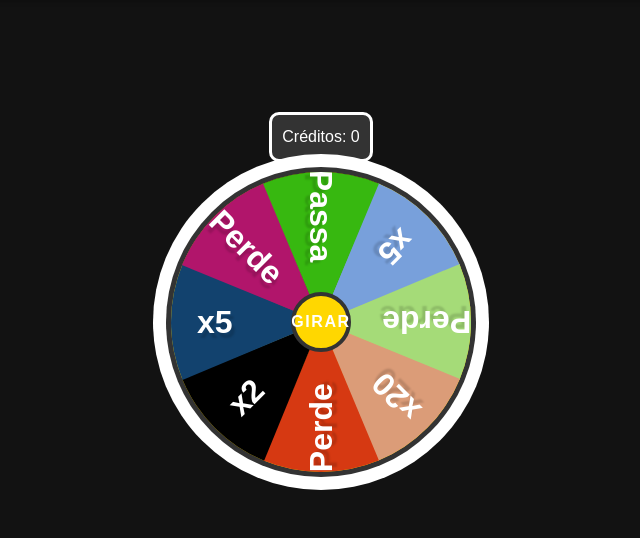
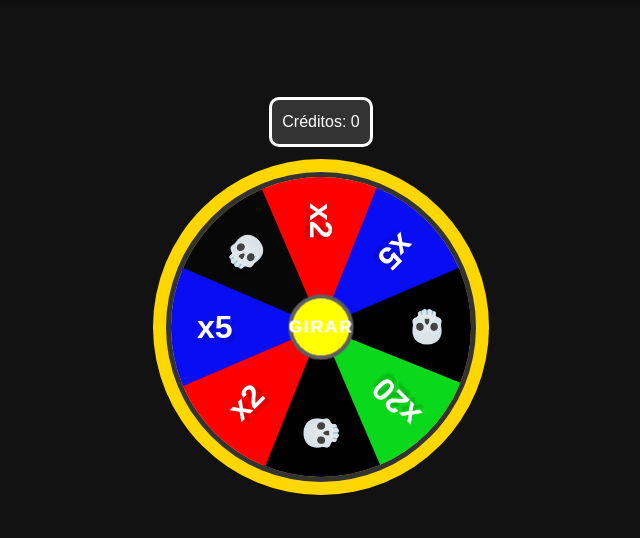
Before and after one commit to santosgv/cassino, a Django app: page /roleta/ in a window 1280 px wide. Shown: the part 180-718 px from the top of the page, without its empty margins (319-959 px from the left). Run offline with Django 5.2, Linux system fonts and the light colour scheme; the visitor is signed in with stand-in values (Sample User, id 1); data comes from the database, SQL or seed files in the repository.

Commit message:
roleta ajustada

```diff
--- a/Core/templates/roleta/index.html
+++ b/Core/templates/roleta/index.html
@@ -17,9 +17,9 @@
                 font-family: Arial, sans-serif;
             }
             .wheel-container {
-    position: relative;
-    width: 300px;
-    height: 300px;
+                position: relative;
+                width: 300px;
+                height: 300px;
 }
 .wheel {
     position: absolute;
@@ -28,11 +28,12 @@
     width: 100%;
     height: 100%;
     background-color: gold;
+    transition: transform 5s ease-out;
     border-radius: 50%;
     overflow: hidden;
     box-shadow: 0 0 0 5px #333,
-    0 0 0 15px #fff,
-    0 0 0 18px #fff;
+    0 0 0 15px gold,
+    0 0 0 18px gold;
 }
 
 .wheel .number{
@@ -42,7 +43,7 @@
     background-color: var(--clr);
     transform-origin: bottom right;
     transform: rotate(calc(45deg * var(--i)));
-    clip-path: polygon(0 0,59% 0, 100% 100%, 0 59%);
+    clip-path: polygon(0 0,60% 0, 100% 100%, 0 60%);
     display: flex;
     justify-content: center;
     align-items: center;
@@ -57,6 +58,7 @@
 .light.active {
     background-color: yellow !important; /* Destaque da luz */
     box-shadow: 0 0 10px yellow;
+
 }
 
 .number span {
@@ -87,9 +89,35 @@
     border: 4px solid #333;
     cursor: pointer;
     user-select: none;
+    animation: pulse 0.7s infinite;
+    animation-direction: alternate;
+   -webkit-animation-name: pulse;
+    animation-name: pulse;
 
 }
 
+
+@-webkit-keyframes pulse {
+  0% {
+    -webkit-transform: scale(1);
+    -webkit-filter: brightness(100%);
+  }
+  100% {
+    -webkit-transform: scale(1.1);
+    -webkit-filter: brightness(200%);
+  }
+}
+
+@keyframes pulse {
+  0% {
+    transform: scale(1);
+    filter: brightness(100%);
+  }
+  100% {
+    transform: scale(1.1);
+    filter: brightness(200%);
+  }
+}
 
 
 
@@ -103,22 +131,21 @@
 
         {% block 'body' %}
         <div class="credits" id="credits" style="color: #fff; background-color: #333; border: solid; border-radius: 10px; padding: 10px;">Créditos: {{credits}}</div> <!-- Exibir créditos -->
-        <div class="wheel-container" style="margin-top: 10px;">
+        <div class="wheel-container" style="margin-top: 30px;">
             <div class="marker" onclick="spinWheel()">Girar</div>
             <div class="wheel" id="wheel">
-                <div id="0" class="number light" style="--i:0;--clr:#772238;"><span>Perde</span></div>
-                <div id="1" class="number light" style="--i:1;--clr:#220009;"><span>x2</span></div>
-                <div id="2" class="number light" style="--i:2;--clr:#78a0db;"><span>x5</span></div>
-                <div id="3" class="number light" style="--i:3;--clr:#a5db78;"><span>Perde</span></div>
-                <div id="4" class="number light" style="--i:4;--clr:#db9c78;"><span>x20</span></div>
-                <div id="5" class="number light" style="--i:5;--clr:#d63912;"><span>Perde</span></div>
-                <div id="6" class="number light" style="--i:6;--clr:#000000;"><span>x2</span></div>
-                <div id="7" class="number light" style="--i:7;--clr:#12426e;"><span>x5</span></div>
-                <div id="8" class="number light" style="--i:8;--clr:#b1156b;"><span>Perde</span></div>
-                <div id="9" class="number light" style="--i:9;--clr:#37b810;"><span>Passa</span></div>
+                <div id="0" class="number light" style="--i:0;--clr:#070707;"><span>💀</span></div>
+                <div id="1" class="number light" style="--i:1;--clr:#ff0000;"><span>x2</span></div>
+                <div id="2" class="number light" style="--i:2;--clr:#090df3;"><span>x5</span></div>
+                <div id="3" class="number light" style="--i:3;--clr:#000000;"><span>💀</span></div>
+                <div id="4" class="number light" style="--i:4;--clr:#09d81b;"><span>x20</span></div>
+                <div id="5" class="number light" style="--i:5;--clr:#000000;"><span>💀</span></div>
+                <div id="6" class="number light" style="--i:6;--clr:#ff0000;"><span>x2</span></div>
+                <div id="7" class="number light" style="--i:7;--clr:#090df3;"><span>x5</span></div>
+
             </div>
         </div>
-        <p id="result"></p>
+        <p id="result" style="padding-top: 10px;"></p>
 
             <script>
 
--- a/Core/views.py
+++ b/Core/views.py
@@ -107,12 +107,12 @@ def roleta(request):
 #@login_required
 @csrf_exempt
 def spin_roulette(request):
-    #if not request.user.is_authenticated:
-    #    return JsonResponse({'error': 'Usuário não autenticado.'}, status=401)
+    if not request.user.is_authenticated:
+        return JsonResponse({'error': 'Usuário não autenticado.'}, status=401)
 
     # Simulação de créditos do usuário (substitua por seu modelo real)
-    user_credit = UserCredit.objects.get(user=1)
-    #user_credit,created = UserCredit.objects.get_or_create(user=request.user)
+    #user_credit = UserCredit.objects.get(user=1)
+    user_credit,created = UserCredit.objects.get_or_create(user=request.user)
 
     # Verificar se o usuário tem créditos suficientes
     if user_credit.credits < 1:
@@ -124,7 +124,7 @@ def spin_roulette(request):
 
     # Consumir 5 créditos
     user_credit.credits -= bet_amount
-    #user_credit.save()
+    user_credit.save()
 
     # Definir as opções da roleta e suas probabilidades
     outcomes = [
@@ -136,10 +136,8 @@ def spin_roulette(request):
         {'label': 'Perde Tudo', 'multiplier': -1},
         {'label': 'x2', 'multiplier': 2},
         {'label': 'x5', 'multiplier': 5},
-        {'label': 'Perde Tudo', 'multiplier': -1},
-        {'label': 'Passa a Vez', 'multiplier': 0}
     ]
-    weights = [22.5, 2, 0.5, 22.5, 0.1, 22.5, 2, 0.5, 22.5, 22.5]
+    weights = [40, 3, 1, 40, 0.05, 40, 3, 1]
 
     # Sortear um resultado
     result_index = random.choices(range(len(outcomes)), weights=weights, k=1)[0]
@@ -147,15 +145,15 @@ def spin_roulette(request):
 
     # Atualizar créditos do usuário com base no resultado
     if result['multiplier'] == -1:
-        #user_credit.credits = 0  # Perde tudo
-        pass
+        user_credit.credits = 0  # Perde tudo
+
     elif result['multiplier'] > 0:
         user_credit.credits *= result['multiplier']  # Multiplica créditos
 
     # Salvar créditos (substitua por sua lógica de salvamento)
 
-    #user_credit.update_stats(bet_amount, user_credit.credits)
-    #user_credit.save()
+    user_credit.update_stats(bet_amount, user_credit.credits)
+    user_credit.save()
 
     print(result_index,result['label'])
 
```
